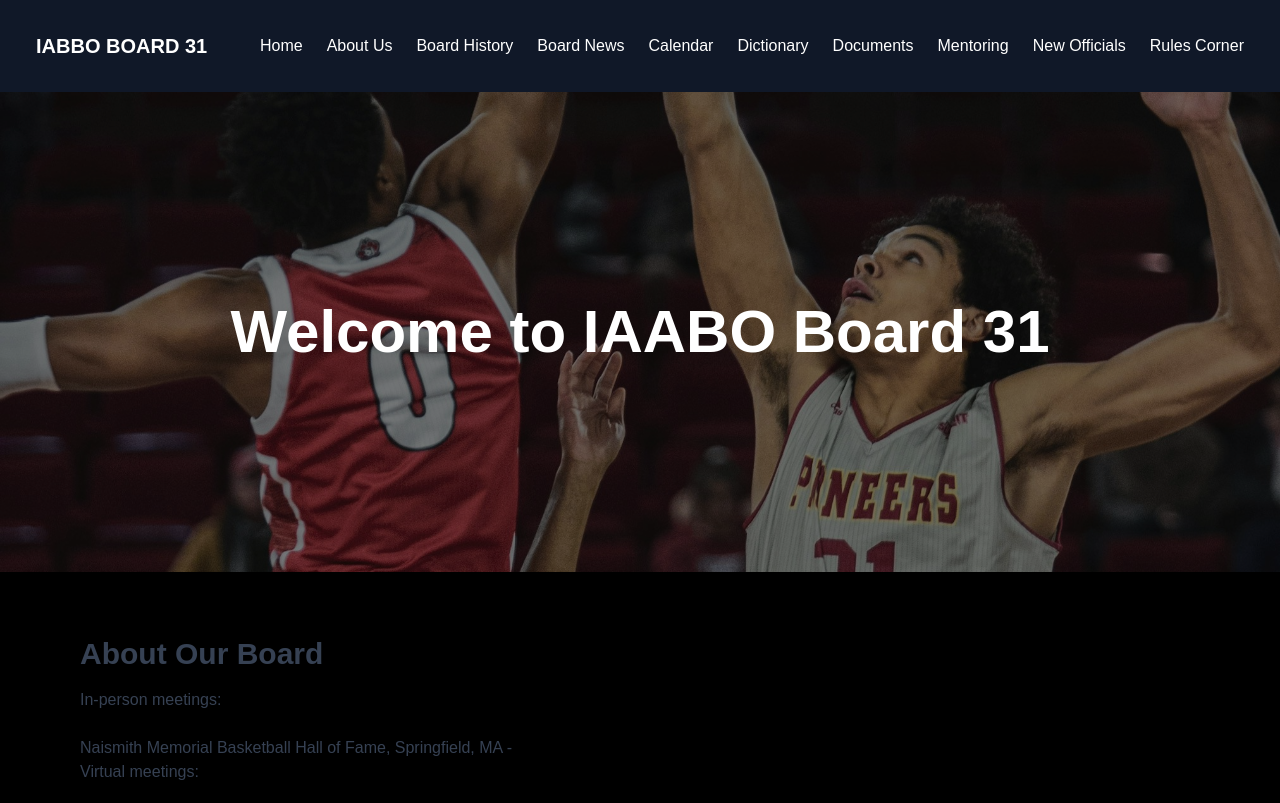
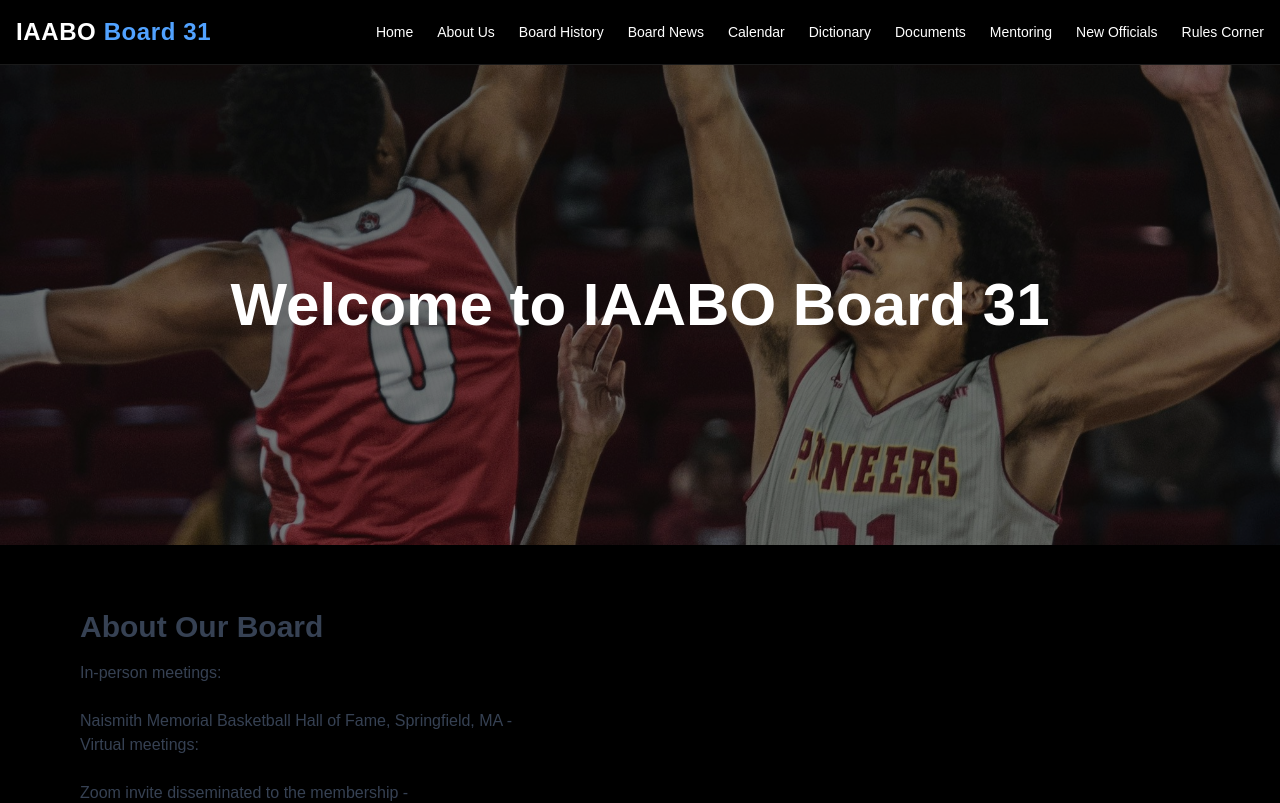
Before and after one commit to SantinoGiordano/IAABO_Board_31, a Next.js app: page / in a window 1280 px wide. Shown: the top 803 px of the page. Built offline with nearby package versions, Linux system fonts and the light colour scheme.

Commit message:
changed the nav style

```diff
--- a/componets/nav.tsx
+++ b/componets/nav.tsx
@@ -20,23 +20,29 @@ export default function Navbar() {
   ];
 
   return (
-    <nav className="w-full p-5 bg-gray-900 text-white shadow-md">
-      <div className="max-w-7xl mx-auto px-4 py-3 flex items-center justify-between">
+    <nav className="sticky top-0 z-50 w-full backdrop-blur-md bg-black/70 border-b border-white/10">
+      <div className="max-w-7xl mx-auto px-4 py-4 flex items-center justify-between text-white">
 
         {/* Logo */}
-        <div className="text-xl font-bold">
-          IABBO BOARD 31
+        <div className="text-xl md:text-2xl font-extrabold tracking-wide">
+          <span className="text-white">IAABO</span>{" "}
+          <span className="text-blue-400">Board 31</span>
         </div>
 
         {/* Desktop Menu */}
-        <div className="hidden md:flex space-x-6">
+        <div className="hidden md:flex items-center space-x-6">
           {links.map((link) => (
             <Link
               key={link.name}
               href={link.href}
-              className="hover:text-blue-400 transition duration-200"
+              className="relative group text-sm font-medium"
             >
-              {link.name}
+              <span className="group-hover:text-blue-400 transition">
+                {link.name}
+              </span>
+
+              {/* Underline animation */}
+              <span className="absolute left-0 -bottom-1 w-0 h-[2px] bg-blue-400 transition-all group-hover:w-full"></span>
             </Link>
           ))}
         </div>
@@ -66,16 +72,16 @@ export default function Navbar() {
 
       {/* Mobile Menu */}
       <div
-        className={`md:hidden bg-gray-800 px-4 overflow-hidden transition-all duration-300 ${
-          isOpen ? "max-h-[500px] py-4" : "max-h-0"
+        className={`md:hidden overflow-hidden transition-all duration-300 ${
+          isOpen ? "max-h-[600px] py-4" : "max-h-0"
         }`}
       >
-        <div className="flex flex-col space-y-3">
+        <div className="mx-4 bg-white text-gray-900 rounded-xl shadow-lg p-4 flex flex-col space-y-3">
           {links.map((link) => (
             <Link
               key={link.name}
               href={link.href}
-              className="hover:text-blue-400 transition duration-200"
+              className="hover:text-blue-600 transition font-medium"
               onClick={() => setIsOpen(false)}
             >
               {link.name}
```
